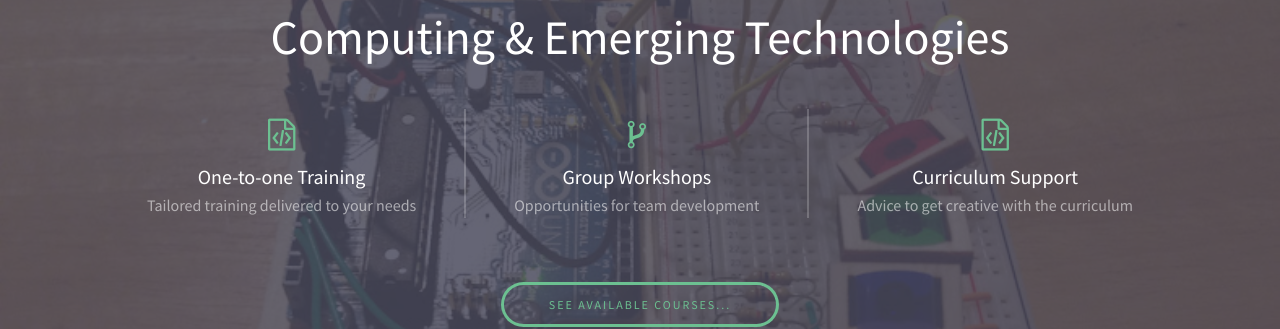
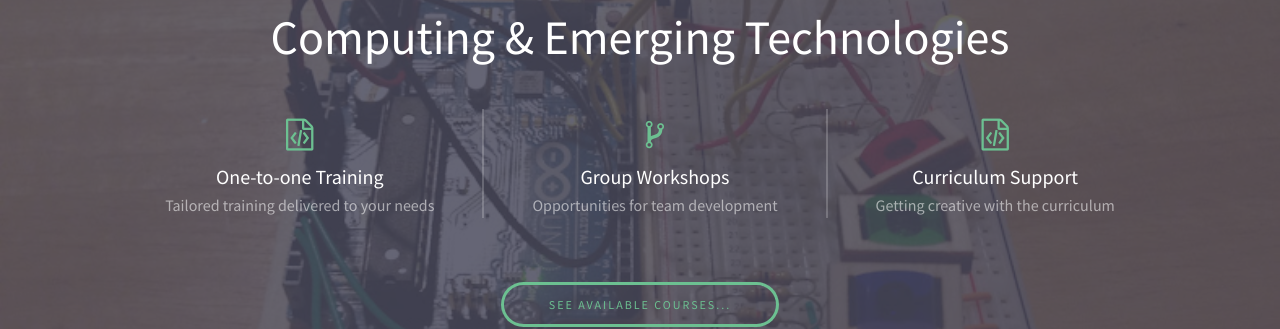
Before and after one commit to Scott3142/SMaSH-IT-Training.github.io, a Jekyll site: the page built from index.md, in a window 1280 px wide. Shown: the part 197-526 px from the top of the page. Built offline with Jekyll 4.4.1, drawn with Linux system fonts in a browser that asks for light colours.

```diff
--- a/index.md
+++ b/index.md
@@ -16,7 +16,7 @@
 
   - icon: <span class="icon fa-file-code-o"></span>
     title: Curriculum Support
-    description: Advice to get creative with the curriculum
+    description: Getting creative with the curriculum
 
 banner-footer: <a href="/courses/" class="button">See available courses...</a>
 
```
